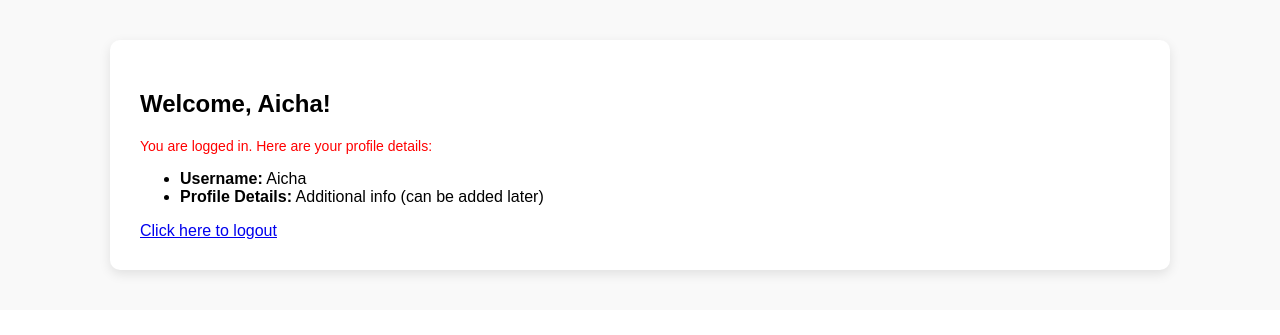
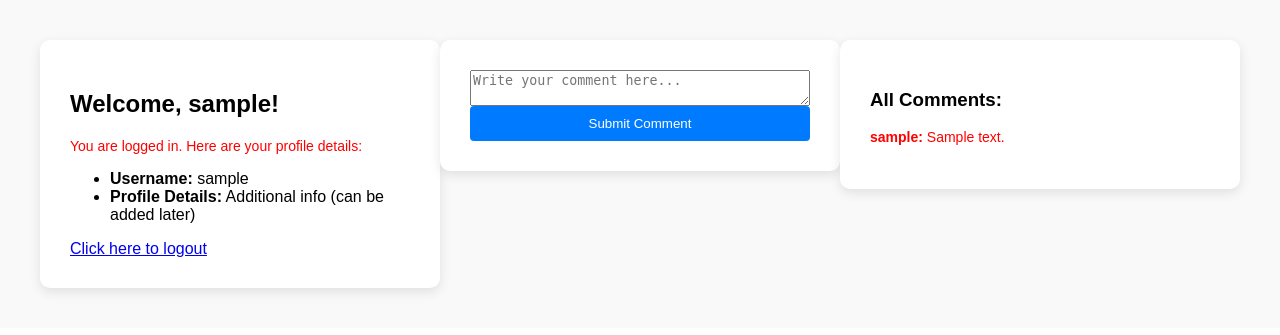
Before and after one commit to AichaRi/Secure-Web-Application, a Flask app: page /dashboard in a window 1280 px wide. Shown: the top 335 px of the page. Run offline with Flask 3, Linux system fonts and the light colour scheme; a user stored in the database is signed in; tables that the repository leaves empty hold one stand-in row (values such as "Sample post").

Commit message:
Added XSS attack

```diff
--- a/app.py
+++ b/app.py
@@ -1,10 +1,11 @@
-from flask import Flask, render_template, url_for, redirect
+from flask import Flask, render_template, url_for, redirect, request
 from flask_sqlalchemy import SQLAlchemy
 from flask_login import UserMixin, login_user, LoginManager, login_required, logout_user, current_user
 from flask_wtf import FlaskForm
 from wtforms import StringField, PasswordField, SubmitField
 from wtforms.validators import InputRequired, Length, ValidationError
 from flask_bcrypt import Bcrypt
+import bleach
 
 app = Flask(__name__)
 app.config['SQLALCHEMY_DATABASE_URI'] = 'sqlite:///database.db'
@@ -12,6 +13,16 @@ app.config['SECRET_KEY'] = 'thisisasecretkey'
 
 db = SQLAlchemy(app)
 bcrypt = Bcrypt(app)
+
+comments = []  # In-memory comments list, vulnerable
+
+class Comment(db.Model):
+    id = db.Column(db.Integer, primary_key=True)
+    text = db.Column(db.Text, nullable=False)
+    user_id = db.Column(db.Integer, db.ForeignKey('user.id'), nullable=False)
+
+    # Optionally, add a relationship to user for easier querying
+    user = db.relationship('User', backref='comments')
 
 
 
@@ -75,10 +86,34 @@ def login():
     return render_template('login.html', form=form)
 
 
+comments = []  # global list for simplicity
+#####################################################################################
 @app.route('/dashboard', methods=['GET', 'POST'])
 @login_required
 def dashboard():
-    return render_template('dashboard.html')
+    if request.method == 'POST':
+        comment_text = request.form.get('comment')  # Get the comment text
+        if comment_text:
+            # Sanitize the comment text to remove harmful HTML/JS
+            sanitized_comment = bleach.clean(comment_text)
+            new_comment = Comment(text=sanitized_comment, user_id=current_user.id)
+
+
+            # new_comment = Comment(text=comment_text, user_id=current_user.id)
+
+
+
+            db.session.add(new_comment)
+            db.session.commit()
+
+    # Fetch all comments from the database
+    comments = Comment.query.all()
+
+    return render_template('dashboard.html', comments=comments)
+
+
+
+
 
 
 @app.route('/logout', methods=['GET', 'POST'])
@@ -103,7 +138,10 @@ def register():
 
 
 if __name__ == "__main__":
-     app.run(debug=True, port=8000)
+    with app.app_context():
+        db.drop_all()     # Deletes all tables and data
+        db.create_all()  # Ensure tables are created before running the app
+    app.run(debug=True, port=8000)
 
 
 with app.app_context():
--- a/myenv/pyvenv.cfg
+++ b/myenv/pyvenv.cfg
@@ -2,4 +2,4 @@ home = /usr/bin
 include-system-site-packages = false
 version = 3.12.3
 executable = /usr/bin/python3.12
-command = /usr/bin/python3 -m venv /home/aicha/Desktop/مقررات/أمن الحاسبات/المشروع/Python-Flask-Authentication-Tutorial-main/myenv
+command = /usr/bin/python3 -m venv /home/aicha/Desktop/مقررات/أمن الحاسبات/المشروع/Python-Flask-Authentication-Tutorial-main/Secure-Web-Application/myenv
--- a/templates/dashboard.html
+++ b/templates/dashboard.html
@@ -22,6 +22,24 @@
 
         <a href="{{ url_for('logout') }}">Click here to logout</a>
     </section>
+
+<section>
+    <form method="POST">
+        <textarea name="comment" placeholder="Write your comment here..."></textarea>
+        <button type="submit">Submit Comment</button>
+    </form>
+
+</section>
+
+<section>
+
+    <h3>All Comments:</h3>
+    {% for c in comments %}
+        <p><strong>{{ c.user.username }}:</strong> {{ c.text|safe }}</p>  <!-- XSS allowed for demo -->
+    {% endfor %}
+</section>
+
+
 </main>
 </body>
 
```
Also changed, not shown: templates/home.html (+6 -3 lines), database.db (deleted), instance/database.db, 7 other files.
